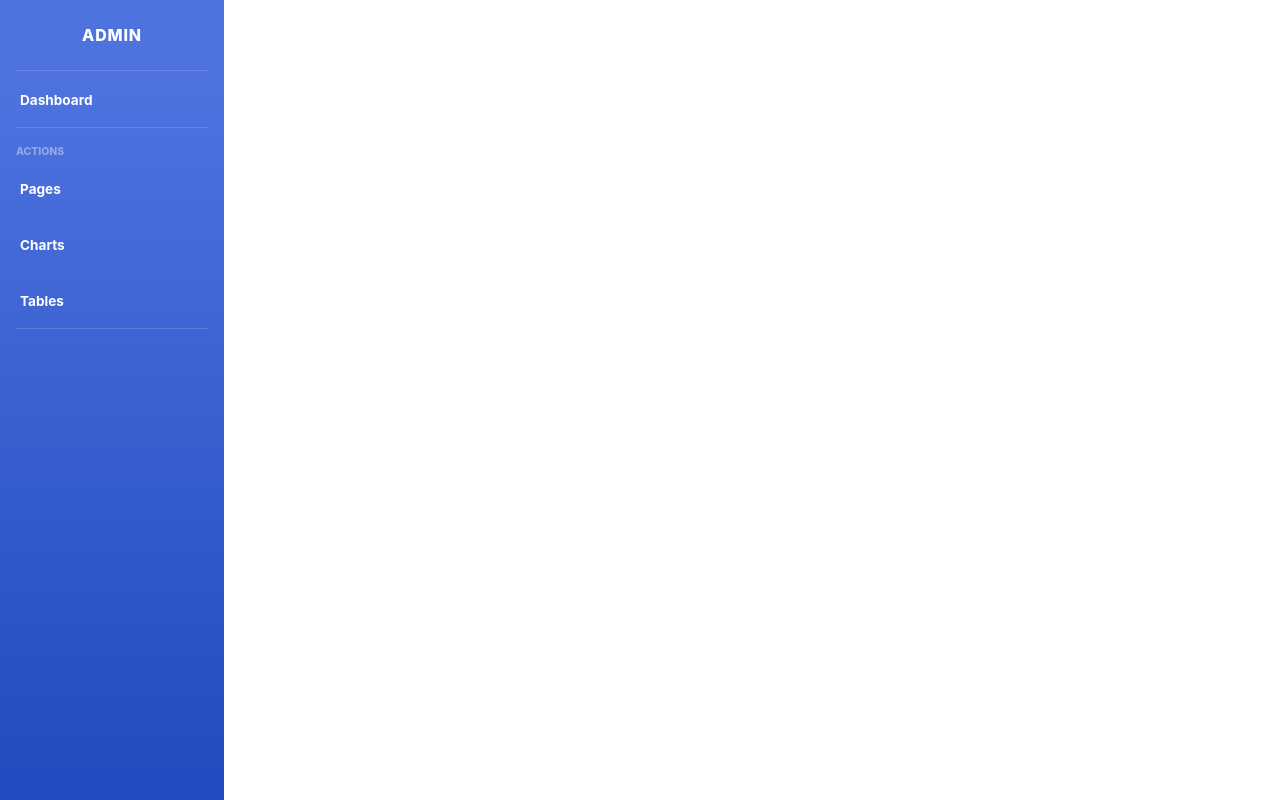
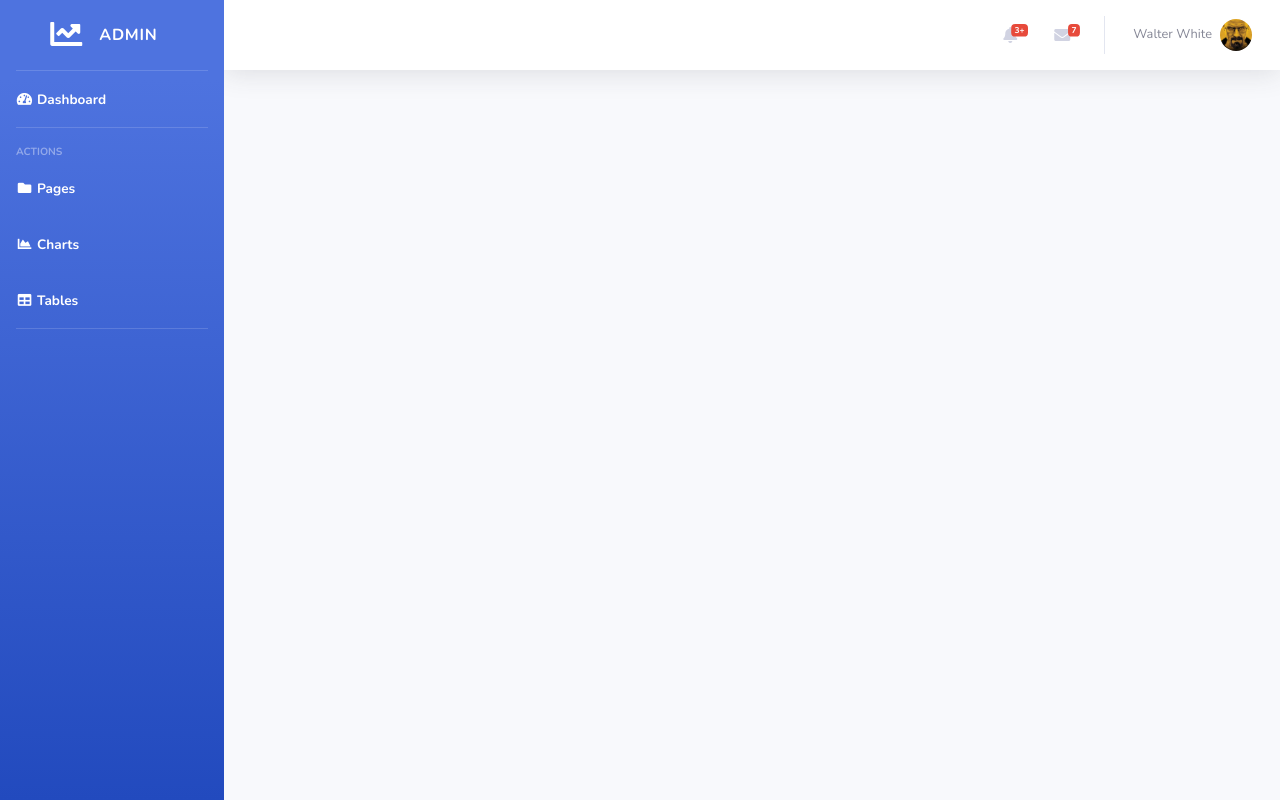
Before and after one commit to felipeblobo/dashboard-codigo-preto, a React (Create React App) app: page / in a window 1280 px wide. Built offline with nearby package versions, Linux system fonts and the light colour scheme; the HTML template or start-up script is replaced by a standard one.

Commit message:
top bar dor content-wrapper incluída

```diff
--- /dev/null
+++ b/public/index.html
@@ -0,0 +1,23 @@
+<!DOCTYPE html>
+<html lang="pt-BR">
+  <head>
+    <meta charset="utf-8" />
+    <link rel="icon" href="%PUBLIC_URL%/favicon.ico" />
+    <meta name="viewport" content="width=device-width, initial-scale=1" />
+    <meta name="theme-color" content="#000000" />
+    <link rel="preconnect" href="https://fonts.gstatic.com">
+    <link href="https://fonts.googleapis.com/css2?family=Nunito:ital,wght@0,200;0,300;0,400;0,600;0,700;1,200;1,300;1,400;1,600;1,700&display=swap" rel="stylesheet">
+    <link href="https://cdnjs.cloudflare.com/ajax/libs/font-awesome/5.12.1/css/all.min.css" rel="stylesheet">
+    <meta
+      name="Dashboard Código Preto"
+      content="Exercício para compreender React."
+    />
+
+    <title>Dashboard - Código Preto</title>
+  </head>
+  <body>
+    <noscript>You need to enable JavaScript to run this app.</noscript>
+    <div id="root"></div>
+
+  </body>
+</html>
--- a/src/App.js
+++ b/src/App.js
@@ -1,11 +1,16 @@
 import SideBar from './components/SideBar';
-
+import ContentWrapper from './components/ContentWrapper/ContentWrapper';
+import './assets/css/style.css';
 
 function App() {
   return (
     <>
-      <SideBar />
-    </>
+      <div id='wrapper'>
+        <SideBar />
+        <ContentWrapper />
+
+        </div>
+   </>
   );
 }
 
--- /dev/null
+++ b/src/components/ContentWrapper/ContentWrapper.jsx
@@ -0,0 +1,11 @@
+import WrapperTopBar from "./WrapperTopBar";
+
+function ContentWrapper() {
+  return (
+    <div id="content-wrapper" className="d-flex flex-column">
+      <WrapperTopBar />
+    </div>
+  );
+}
+
+export default ContentWrapper;
--- /dev/null
+++ b/src/components/ContentWrapper/WrapperTopBar.jsx
@@ -0,0 +1,53 @@
+import Avatar from '../../assets/images/dummy-avatar.jpg';
+
+
+function WrapperTopBar () {
+  return (
+    <>
+				{/* <!-- Topbar --> */}
+				<nav className="navbar navbar-expand navbar-light bg-white topbar mb-4 static-top shadow">
+
+					{/* <!-- Sidebar Toggle (Topbar) --> */}
+					<button id="sidebarToggleTop" className="btn btn-link d-md-none rounded-circle mr-3">
+						<i className="fa fa-bars"></i>
+					</button>
+
+					{/* <!-- Topbar Navbar --> */}
+					<ul className="navbar-nav ml-auto">
+
+						{/* <!-- Nav Item - Alerts --> */}
+						<li className="nav-item dropdown no-arrow mx-1">
+							<a className="nav-link dropdown-toggle" href="/" id="alertsDropdown">
+								<i className="fas fa-bell fa-fw"></i>
+								{/* <!-- Counter - Alerts --> */}
+								<span className="badge badge-danger badge-counter">3+</span>
+							</a>
+						</li>
+
+						{/* <!-- Nav Item - Messages --> */}
+						<li className="nav-item dropdown no-arrow mx-1">
+							<a className="nav-link dropdown-toggle" href="/" id="messagesDropdown">
+								<i className="fas fa-envelope fa-fw"></i>
+								{/* <!-- Counter - Messages --> */}
+								<span className="badge badge-danger badge-counter">7</span>
+							</a>
+						</li>
+
+						<div className="topbar-divider d-none d-sm-block"></div>
+
+						{/* <!-- Nav Item - User Information --> */}
+						<li className="nav-item dropdown no-arrow">
+							<a className="nav-link dropdown-toggle" href="/" id="userDropdown">
+								<span className="mr-2 d-none d-lg-inline text-gray-600 small">Walter White</span>
+								<img className="img-profile rounded-circle" alt ='' src={Avatar} width="60" />
+							</a>
+						</li>
+
+					</ul>
+
+				</nav>
+    </>
+  )
+}
+
+export default WrapperTopBar;
```
Also changed, not shown: src/components/SideBar.jsx (+12 -7 lines), src/components/Wrapper/WrapperTopBar.jsx (deleted).
